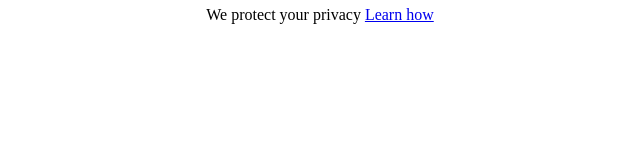
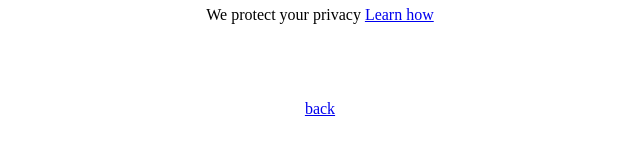
Before and after one commit to uciharis/scrimba-htmlcss, a plain HTML site: page gfake.html in a window 1280 px wide. Shown: the part 601-756 px from the top of the page, 320-960 px from the left. Drawn offline with Linux system fonts and the light colour scheme.

Commit message:
kasi tombol back to google fake site

```diff
--- a/gfake.css
+++ b/gfake.css
@@ -29,3 +29,8 @@ button {
 butto:hover {
     cursor: pointer;
 }
+
+.back {
+    margin: 30px;
+    padding: 30px;
+}
--- a/gfake.html
+++ b/gfake.html
@@ -13,6 +13,7 @@
         <button>Penelusuran</button>
         <button>Cek khodam</button>
         <p>We protect your privacy <a href="#">Learn how</a> </p>
+        <a class="back" href="index.html">back</a>
     </div>
 </body>
 </html>
```
